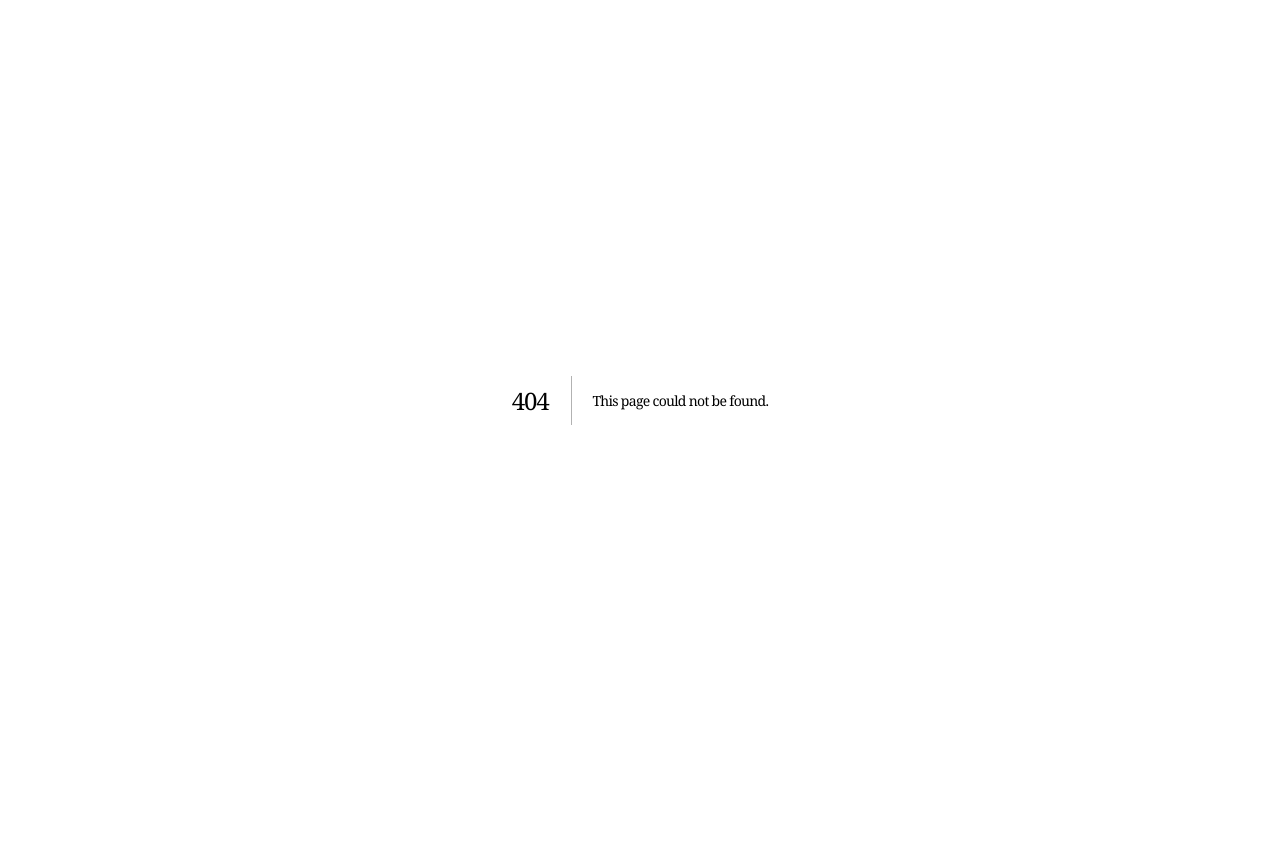
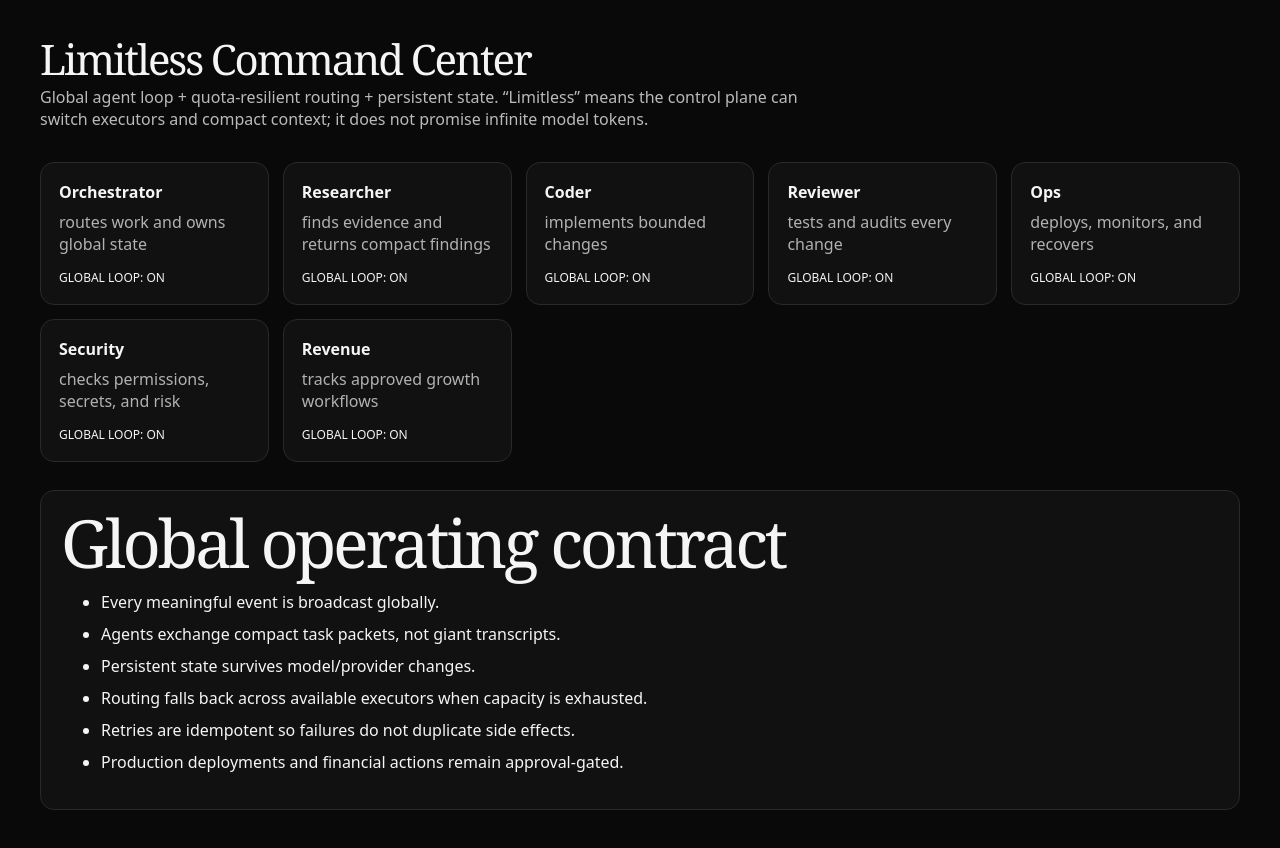
Before and after one commit to nicolelung20-cmyk/psychiczebra-platform, a Next.js app: page /command-center in a window 1280 px wide. Before the commit this address had no page. Before the commit the page ends 800 px from the top, so only its background shows below. Built offline with nearby package versions, Linux system fonts and the light colour scheme.

Commit message:
feat(command-center): global agent loop for app/command-center/page.tsx

```diff
--- /dev/null
+++ b/app/command-center/page.tsx
@@ -0,0 +1,46 @@
+const lanes = [
+  ["Orchestrator", "routes work and owns global state"],
+  ["Researcher", "finds evidence and returns compact findings"],
+  ["Coder", "implements bounded changes"],
+  ["Reviewer", "tests and audits every change"],
+  ["Ops", "deploys, monitors, and recovers"],
+  ["Security", "checks permissions, secrets, and risk"],
+  ["Revenue", "tracks approved growth workflows"],
+];
+
+const rules = [
+  "Every meaningful event is broadcast globally.",
+  "Agents exchange compact task packets, not giant transcripts.",
+  "Persistent state survives model/provider changes.",
+  "Routing falls back across available executors when capacity is exhausted.",
+  "Retries are idempotent so failures do not duplicate side effects.",
+  "Production deployments and financial actions remain approval-gated.",
+];
+
+export default function CommandCenterPage() {
+  return (
+    <main style={{minHeight:"100vh",padding:"40px",fontFamily:"system-ui",background:"#090909",color:"#f5f5f5"}}>
+      <h1 style={{fontSize:42,marginBottom:8}}>Limitless Command Center</h1>
+      <p style={{opacity:.75,maxWidth:760}}>
+        Global agent loop + quota-resilient routing + persistent state. “Limitless”
+        means the control plane can switch executors and compact context; it does not
+        promise infinite model tokens.
+      </p>
+
+      <section style={{marginTop:32,display:"grid",gridTemplateColumns:"repeat(auto-fit,minmax(220px,1fr))",gap:14}}>
+        {lanes.map(([name,desc]) => (
+          <article key={name} style={{border:"1px solid #292929",borderRadius:14,padding:18,background:"#111"}}>
+            <strong>{name}</strong>
+            <div style={{marginTop:8,opacity:.7}}>{desc}</div>
+            <div style={{marginTop:14,fontSize:12}}>GLOBAL LOOP: ON</div>
+          </article>
+        ))}
+      </section>
+
+      <section style={{marginTop:28,border:"1px solid #292929",borderRadius:14,padding:20,background:"#111"}}>
+        <h2 style={{marginTop:0}}>Global operating contract</h2>
+        <ul>{rules.map((rule) => <li key={rule} style={{margin:"10px 0"}}>{rule}</li>)}</ul>
+      </section>
+    </main>
+  );
+}
```
